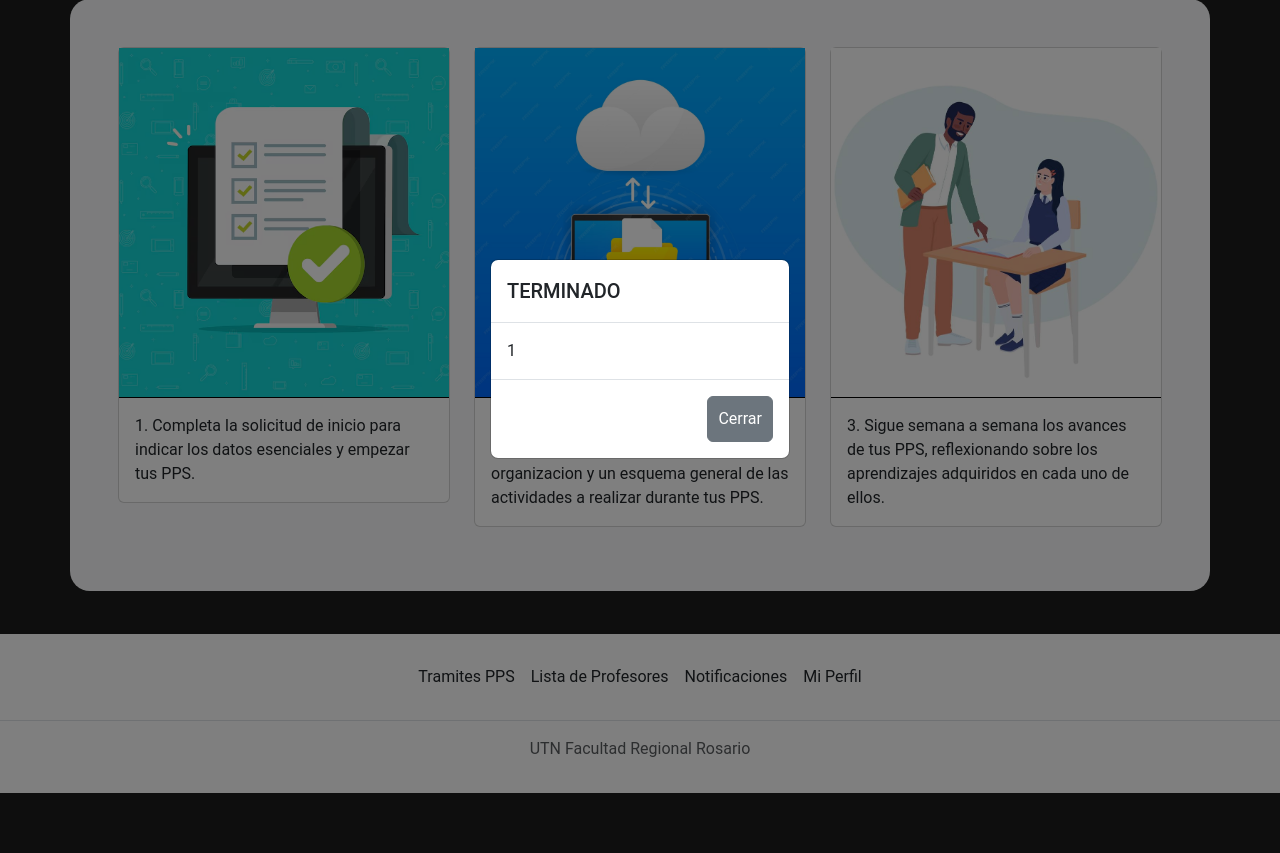
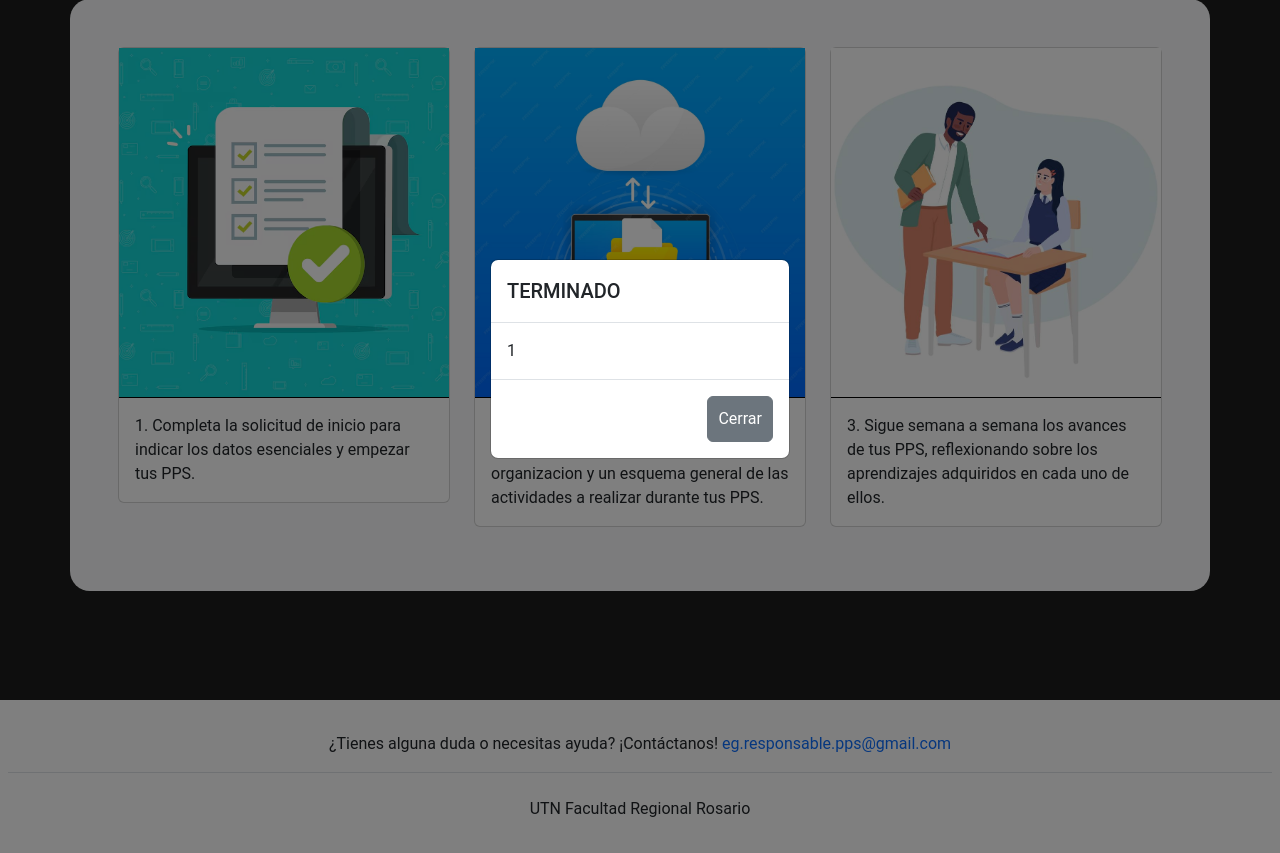
Before and after one commit to matisoto27/tp_entornos_graficos, a PHP site: page /usuarios/menu_principal.php in a window 1280 px wide. Shown: the part 135-988 px from the top of the page. Run offline with PHP 8.4, Linux system fonts and the light colour scheme; the visitor is signed in with stand-in values (Sample User, id 1); data that the repository does not hold is empty.

Commit message:
Mini correcciones varias

```diff
--- a/styles.css
+++ b/styles.css
@@ -168,7 +168,7 @@ MENU PRINCIPAL
 
 .principal {
     border-radius: 20px;
-    margin-bottom: 43px;
+    margin-bottom: 49px;
 }
 
 .navbar {
--- a/usuarios/footer.php
+++ b/usuarios/footer.php
@@ -1,9 +1,6 @@
-<footer class="py-3 mt-4" style="background-color: white;">
-    <ul class="nav justify-content-center border-bottom pb-3 mb-3">
-        <li class="nav-item"><a href="<?php echo $href_pps; ?>" class="nav-link px-2">Tramites PPS</a></li>
-        <li class="nav-item"><a href="<?php echo $href_lista_profesores; ?>" class="nav-link px-2">Lista de Profesores</a></li>
-        <li class="nav-item"><a href="<?php echo $href_notificaciones; ?>" class="nav-link px-2">Notificaciones</a></li>
-        <li class="nav-item"><a href="<?php echo $href_modificar_perfil; ?>" class="nav-link px-2">Mi Perfil</a></li>
-    </ul>
-    <p class="text-center text-body-secondary">UTN Facultad Regional Rosario</p>
+<footer class="py-3" style="background-color: white;">
+    <div class="px-2">
+        <p class="text-center border-bottom py-3 mb-0">¿Tienes alguna duda o necesitas ayuda? ¡Contáctanos! <span class="text-primary">eg.responsable.pps@gmail.com</span></p>
+        <p class="text-center pt-4 pb-3 mb-0">UTN Facultad Regional Rosario</p>
+    </div>
 </footer>
--- a/usuarios/header.php
+++ b/usuarios/header.php
@@ -19,7 +19,7 @@ if ($result_notificaciones->num_rows > 0) {
                     </button>
                     <button class="btn" style="background-color: white; border: 1px solid rgba(0,0,0, 0.4);" id="home-button"><a href="/usuarios/menu_principal.php" style="text-decoration: none; color: unset;">Volver al Inicio</a></button>
                     <div class="collapse navbar-collapse d-lg-flex" id="navbarExample">
-                        <a class="navbar-brand col-lg-2 me-0" href="/usuarios/menu_principal.php"><img src="/usuarios/logo.png" alt="Logo" height="40"></a>
+                        <a class="navbar-brand col-lg-2 me-0" href="/usuarios/menu_principal.php"><img src="/usuarios/logo.png" alt="UTN Universidad Tecnológica Nacional" height="40"></a>
                         <ul class="navbar-nav col-lg-8 justify-content-lg-center align-items-lg-center">
                             <li class="nav-item">
                                 <a class="nav-link <?php if (empty($href_pps)) echo 'disabled' ?>" href="<?php echo $href_pps ?>">Tramites PPS</a>
--- a/usuarios/menu_principal.php
+++ b/usuarios/menu_principal.php
@@ -138,6 +138,24 @@ include $_SERVER['DOCUMENT_ROOT'] . '/head.php';
     <!-- Bootstrap JavaScript Libraries -->
     <script src="https://cdn.jsdelivr.net/npm/@popperjs/core@2.11.8/dist/umd/popper.min.js" integrity="sha384-I7E8VVD/ismYTF4hNIPjVp/Zjvgyol6VFvRkX/vR+Vc4jQkC+hVqc2pM8ODewa9r" crossorigin="anonymous"></script>
     <script src="https://cdn.jsdelivr.net/npm/bootstrap@5.3.3/dist/js/bootstrap.min.js" integrity="sha384-0pUGZvbkm6XF6gxjEnlmuGrJXVbNuzT9qBBavbLwCsOGabYfZo0T0to5eqruptLy" crossorigin="anonymous"></script>
+    <script>
+        function ajustarFooter() {
+            const header = document.querySelector('header');
+            const main = document.querySelector('main');
+            const footer = document.querySelector('footer');
+            const headerHeight = header.offsetHeight;
+            const mainHeight = main.offsetHeight;
+            const footerHeight = footer.offsetHeight;
+            const principal = document.querySelector('.principal');
+            const bodyHeight = document.documentElement.clientHeight;
+
+            if (bodyHeight > 928 && headerHeight + mainHeight + footerHeight + 48 + 49 < bodyHeight) {
+                let marginBottom = bodyHeight - (headerHeight + mainHeight + footerHeight + 48 + 49);
+                principal.style.marginBottom = `${49 + marginBottom}px`;
+            }
+        }
+        window.addEventListener('load', ajustarFooter);
+    </script>
 
     <?php
     // Cerrar la conexión a la base de datos.
```
